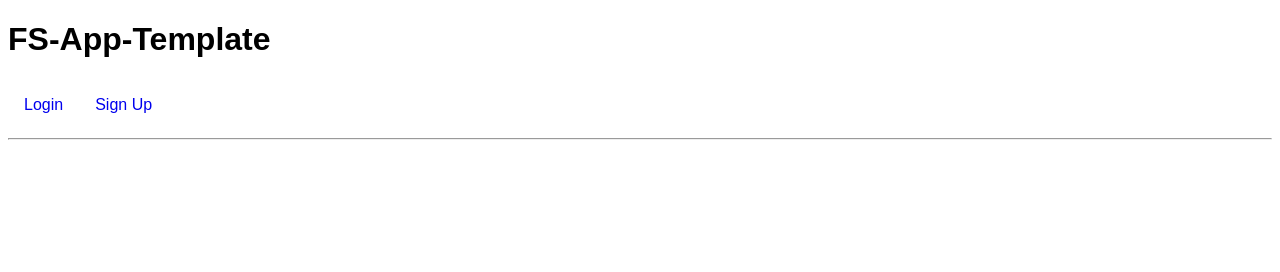
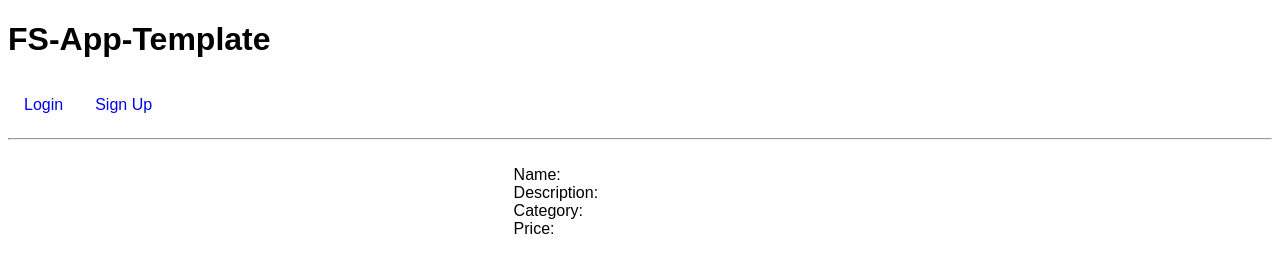
Before and after one commit to TheWarp4/ToyShop, a React app: page /products/1 in a window 1280 px wide. Built offline with nearby package versions, Linux system fonts and the light colour scheme; no server answers.

Commit message:
Render-Single-Product Complete

```diff
--- a/client/components/SingleProduct.js
+++ b/client/components/SingleProduct.js
@@ -1,5 +1,4 @@
 import React, { useState, useEffect } from 'react'
-import Navbar from './Navbar'
 import axios from 'axios'
 
 
@@ -11,7 +10,6 @@ function SingleProduct(props) {
   const fetchProduct = async (id) => {
     try {
       const {data} = await axios.get(`/api/products/${id}`)
-      console.log(data.singleProduct)
       setProduct(data.singleProduct)
     }
     catch (error) {
@@ -26,12 +24,12 @@ function SingleProduct(props) {
   }, [])
 
   return (
-    <div>
-      <img src = {product.image}/>
-      <div>{product.productName}</div>
-      <div>{product.description}</div>
-      <div>{product.category}</div>
-      <div>{product.price}</div>
+    <div className = 'single-product'>
+      <img src = {product.image} />
+      <div>Name: {product.productName}</div>
+      <div>Description: {product.description}</div>
+      <div>Category: {product.category}</div>
+      <div>Price: {product.price}</div>
     </div>
   )
 }
--- a/public/style.css
+++ b/public/style.css
@@ -19,3 +19,8 @@ form div {
   margin: 1em;
   display: inline-block;
 }
+
+.single-product {
+  align-items: center;
+  padding-left: 40%;
+}
```
Also changed, not shown: 2 other files.
